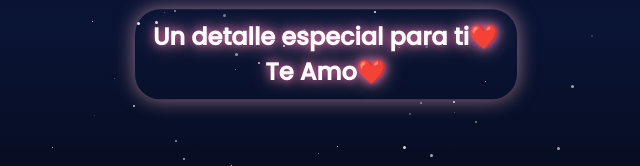
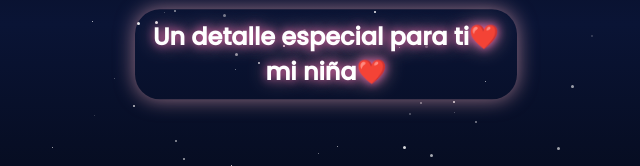
Before and after one commit to JhosepDev24/FlorAmarillaJP, a plain HTML site: page index.html in a window 1280 px wide. Shown: the part 376-542 px from the top of the page, 314-954 px from the left. Drawn offline with Linux system fonts and the light colour scheme.

Commit message:
Update index.html

```diff
--- a/index.html
+++ b/index.html
@@ -350,7 +350,7 @@
 
 <div class="description">
   <span>Un detalle especial para ti❤️</span> <br>
-  <span>Te Amo❤️</span>
+  <span>mi niña❤️</span>
 </div>
 
 
```
